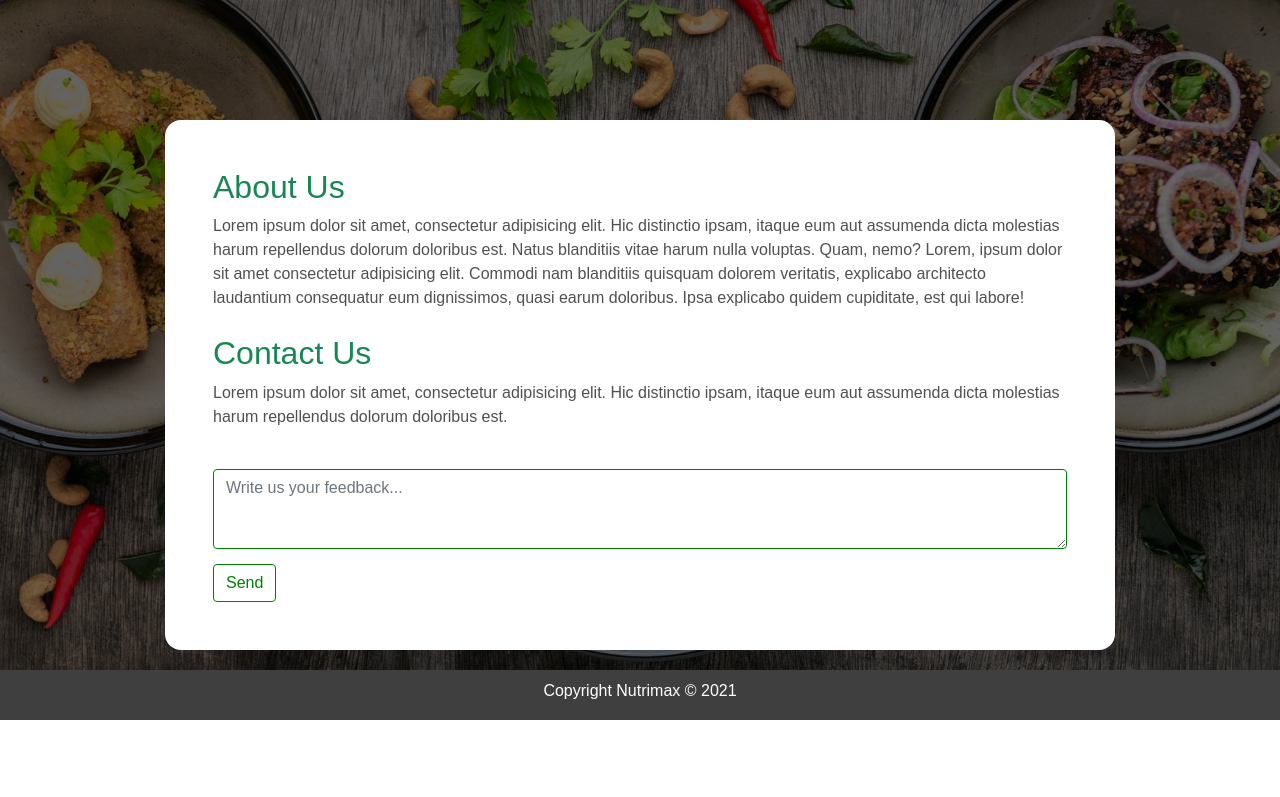
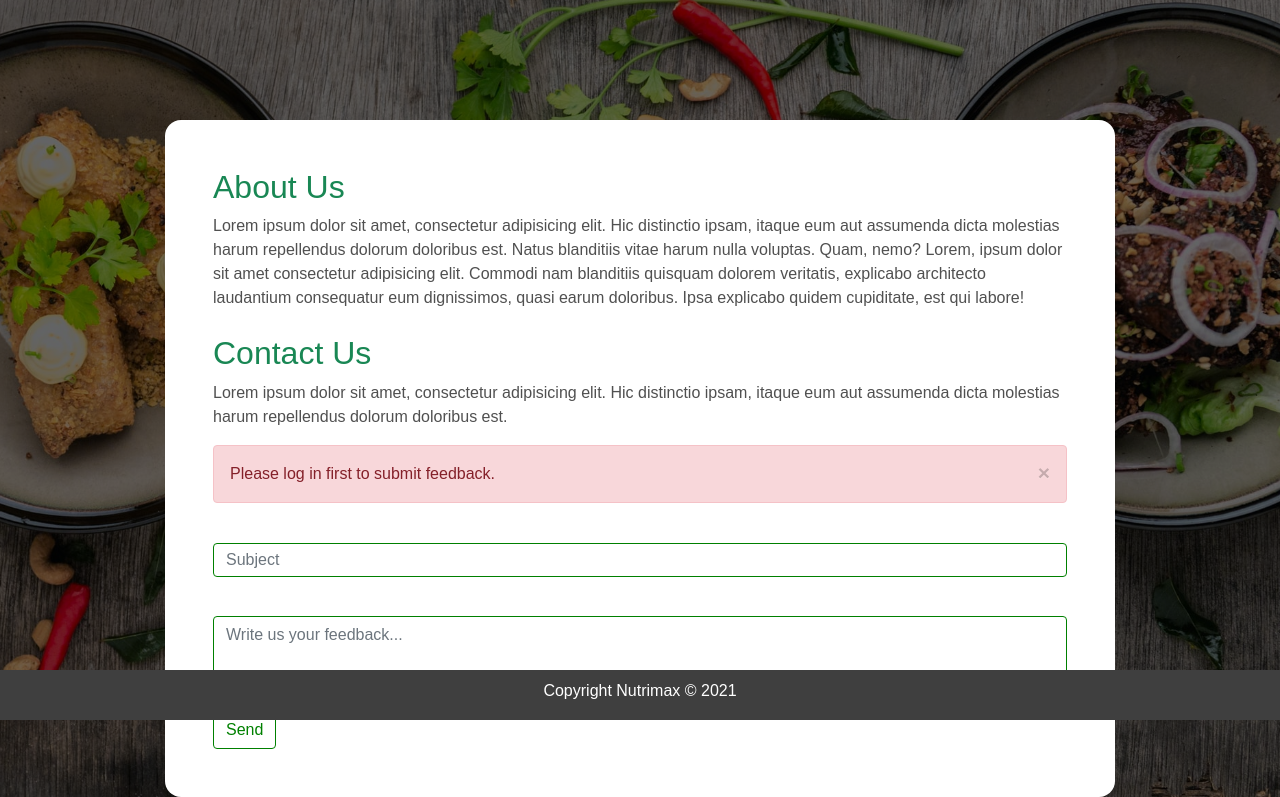
Before and after one commit to peterken674/nutrimax, a Flask app: page /about in a window 1280 px wide. Shown: the part 80-877 px from the top of the page. Before the commit the page ends 800 px from the top, so only its background shows below. Run offline with Flask 2, Linux system fonts and the light colour scheme; some libraries are stand-ins or nearby versions.

Commit message:
Complete about us page design.

```diff
--- a/app/auth/views.py
+++ b/app/auth/views.py
@@ -31,8 +31,7 @@ def signup():
        db.session.add(user)
        db.session.commit()
 
-       mail_message("Welcome to Nutrimax for the best diet","email/welcome_user",
-                    user.email,user=user)
+       mail_message("Welcome to Nutrimax for the best diet","email/welcome_user", user.email,user=user)
 
 
     title = "New Account | NTMX"
--- a/app/main/forms.py
+++ b/app/main/forms.py
@@ -1,10 +1,12 @@
 from flask_wtf import FlaskForm
 from wtforms import SubmitField
+from wtforms.fields.core import StringField
 from wtforms.fields.simple import TextAreaField
 from wtforms.validators import Required
 
 class FeedbackForm(FlaskForm):
 
+    subject = StringField('', validators=[Required()], render_kw={'placeholder':'Subject'})
     feedback = TextAreaField('', validators=[Required()], render_kw={'placeholder':'Write us your feedback...'})
 
     submit = SubmitField('Send')
--- a/app/main/views.py
+++ b/app/main/views.py
@@ -1,6 +1,11 @@
-from flask import render_template
+from flask import render_template, flash
+from flask.globals import request
+from flask_login.utils import login_required
+from werkzeug.utils import redirect
 from . import main
 from .forms import FeedbackForm
+from ..email import mail_feedback
+from flask_login import current_user
 
 @main.route('/')
 def index():
@@ -16,8 +21,20 @@ def info():
     title = 'Info'
     return render_template('food_info.html', title=title)
 
-@main.route('/about')
+@main.route('/about', methods=['GET', 'POST'])
 def about():
     form = FeedbackForm()
     title = 'About - Nutrimax'
+
+    if current_user.is_authenticated:
+        if form.validate_on_submit():
+            feedback = form.feedback.data + " Sender: {sender.fname} {sender.lname}"
+            subject = form.subject.data
+            sender = current_user
+
+            mail_feedback(subject, feedback, 'feedback@gmail.com')
+            return redirect(request.referrer)
+    else:
+        flash('Please log in first to submit feedback.')
+
     return render_template('about.html', title=title, form=form)
--- a/app/static/css/style.css
+++ b/app/static/css/style.css
@@ -147,13 +147,10 @@ body {
     border: 1px solid green;
     box-shadow: none;
 }
-.feedback #email{
+.feedback #subject{
     width: 100%;
     border: 1px solid green;
     box-shadow: none;
-}
-.feedback label{
-    font-weight: 300;
 }
 .feedback #submit{
     background-color: white;
--- a/app/templates/about.html
+++ b/app/templates/about.html
@@ -22,6 +22,10 @@
                     <p>Lorem ipsum dolor sit amet, consectetur adipisicing elit. Hic distinctio ipsam, itaque eum aut
                         assumenda dicta molestias harum repellendus dolorum doloribus est.</p>
                     <div class="feedback">
+                        <div class="alert alert-danger">
+                            <button type="button" class="close" data-dismiss="alert">&times;</button>
+                            {{ get_flashed_messages()[-1] }}
+                        </div>
                         {{ wtf.quick_form(form)}}
                     </div>
                 </div>
--- a/app/templates/auth/login.html
+++ b/app/templates/auth/login.html
@@ -11,12 +11,10 @@
       <div class="col-md-6" id="login">
           <h3 class="text-center"><i class="fas fa-sign-in-alt text-center"></i>&nbsp; <strong class="text-center" >Log In Here</strong></h3>
    <!-- flash message        -->
-      {% for message in get_flashed_messages() %}
         <div class="alert alert-danger">
         <button type="button" class="close" data-dismiss="alert">&times;</button>
-        {{ message }}
+        {{ get_flashed_messages()[-1] }}
         </div>
-      {% endfor %}
 
       {{wtf.quick_form(loginform)}}
       <p> Don't have an account? <a id="sign" href="{{url_for('auth.signup')}}">Sign up here</a></p>
```
Also changed, not shown: app/email.py (+7 -1 lines).
